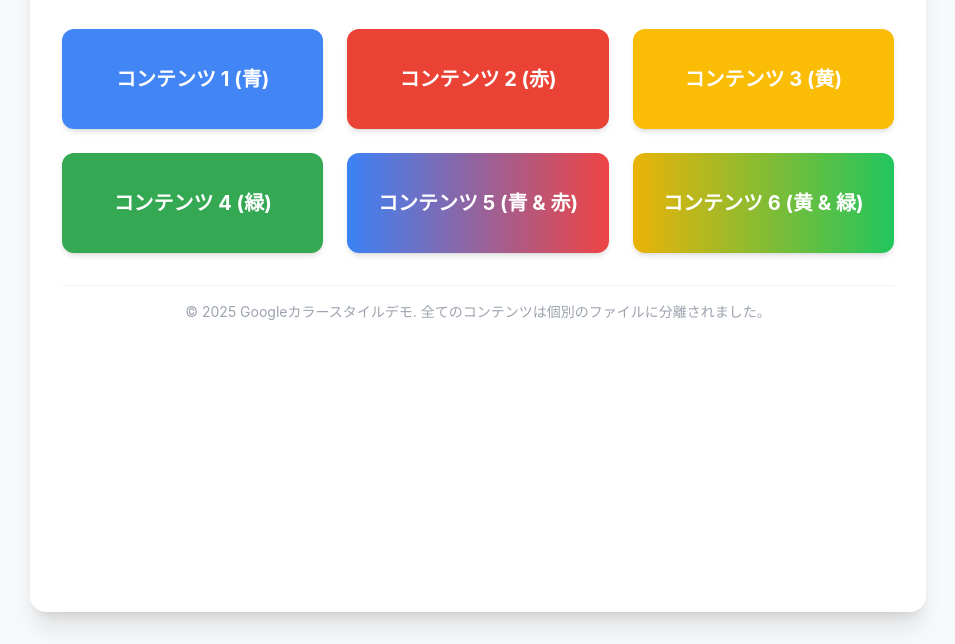
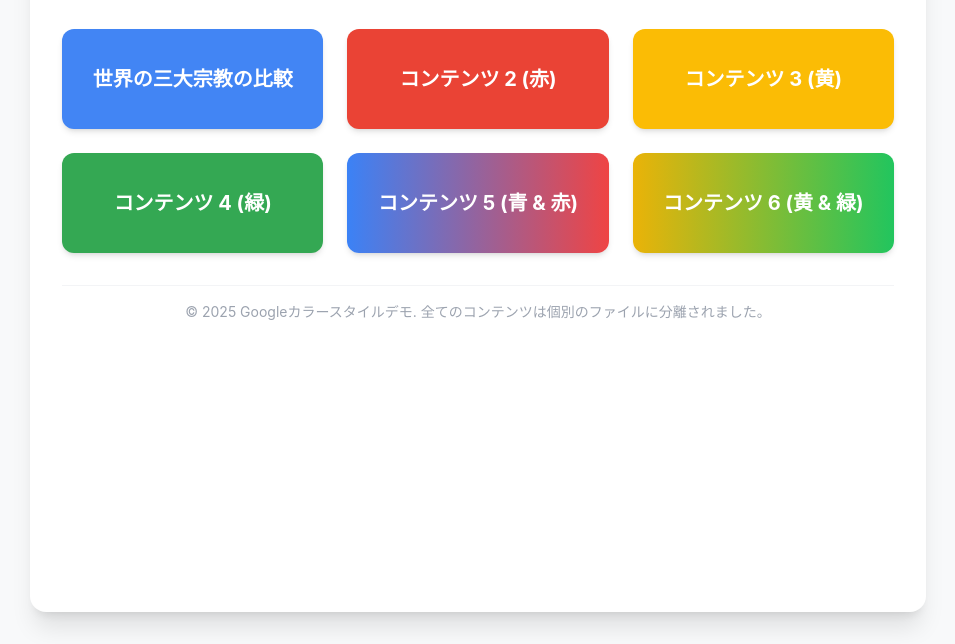
Before and after one commit to akame913/my_site, a plain HTML site: page index.html in a window 1280 px wide. Shown: the part 156-800 px from the top of the page, without its empty margins (162-1117 px from the left). Drawn offline with nearby package versions, Linux system fonts and the light colour scheme.

Commit message:
index.htmlにcontent1.htmlのタイトルに変更

```diff
--- a/index.html
+++ b/index.html
@@ -69,7 +69,7 @@
         <main class="grid grid-cols-1 md:grid-cols-2 lg:grid-cols-3 gap-6">
 
             <!-- コンテンツ 1: 青 -->
-            <a href="content1.html" class="menu-link google-blue">コンテンツ 1 (青)</a>
+            <a href="content1.html" class="menu-link google-blue">世界の三大宗教の比較</a>
 
             <!-- コンテンツ 2: 赤 -->
             <a href="content2.html" class="menu-link google-red">コンテンツ 2 (赤)</a>
```
